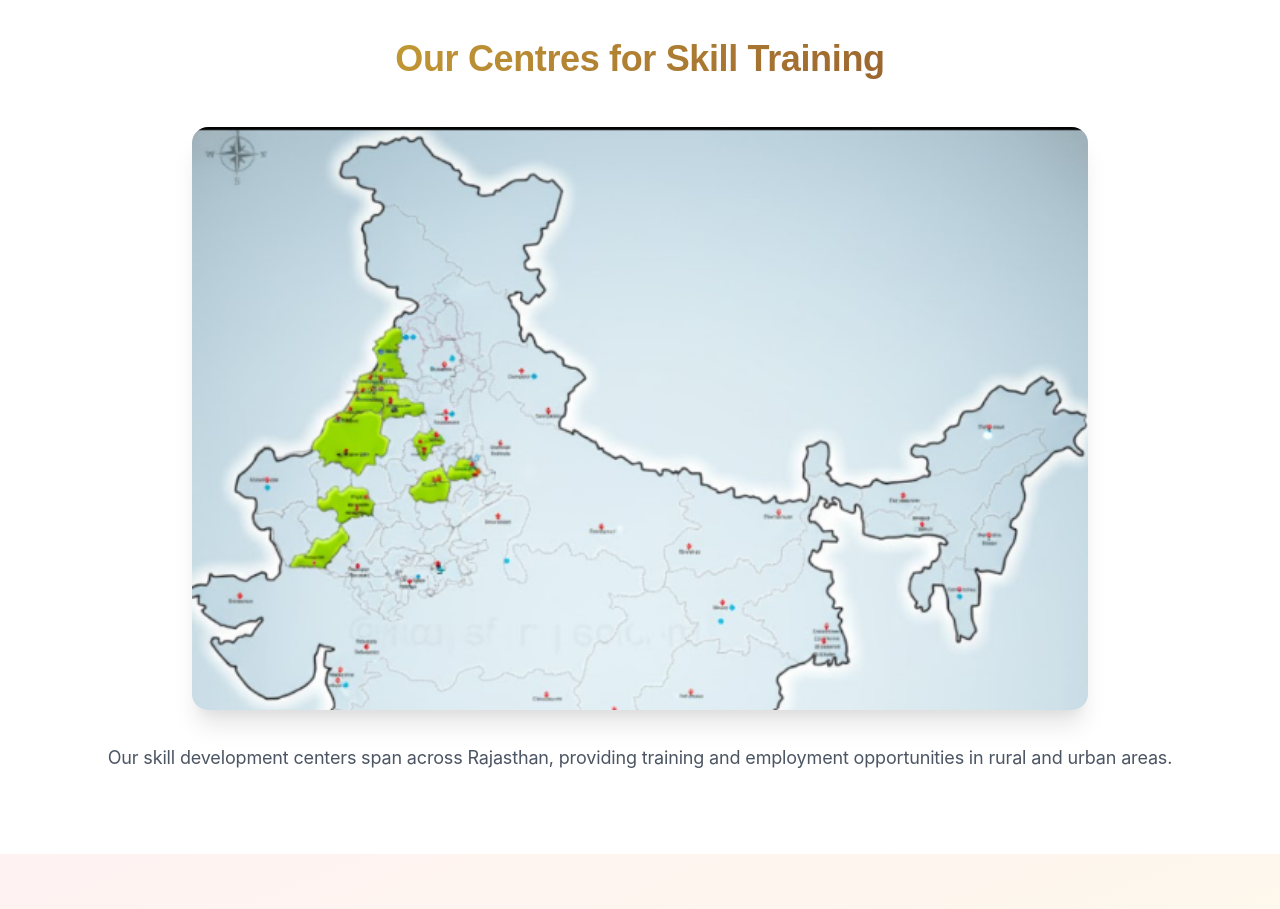
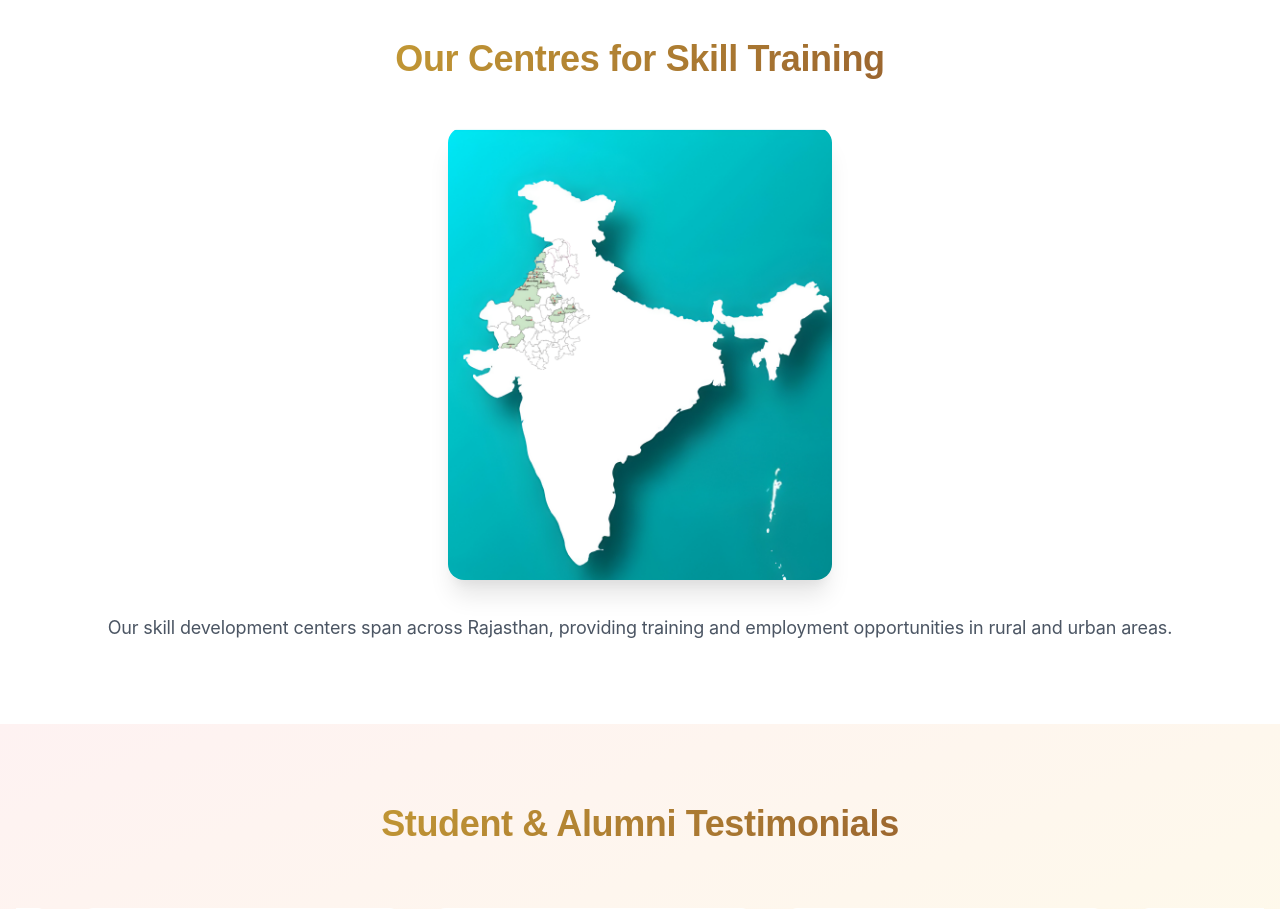
Before and after one commit to Gacky1/GoyalFashionsReact, a React (Create React App) app: page /education in a window 1280 px wide. Shown: the part 6180-7089 px from the top of the page. Built offline with nearby package versions, Linux system fonts and the light colour scheme.

Commit message:
Added map too

```diff
--- a/src/pages/Education.jsx
+++ b/src/pages/Education.jsx
@@ -813,7 +813,7 @@ const Education = () => {
           <img
             src="/images/SkillingMap2.png"
             alt="GFPL Skilling Map - Rajasthan"
-            className="w-full max-w-4xl mx-auto rounded-2xl shadow-custom"
+            className="w-96 max-w-4xl mx-auto rounded-2xl shadow-custom"
           />
           {/* <div className="mt-8 flex flex-wrap justify-center gap-8">
             <div className="flex items-center">
```
Also changed, not shown: public/images/SkillingMap2.png.
